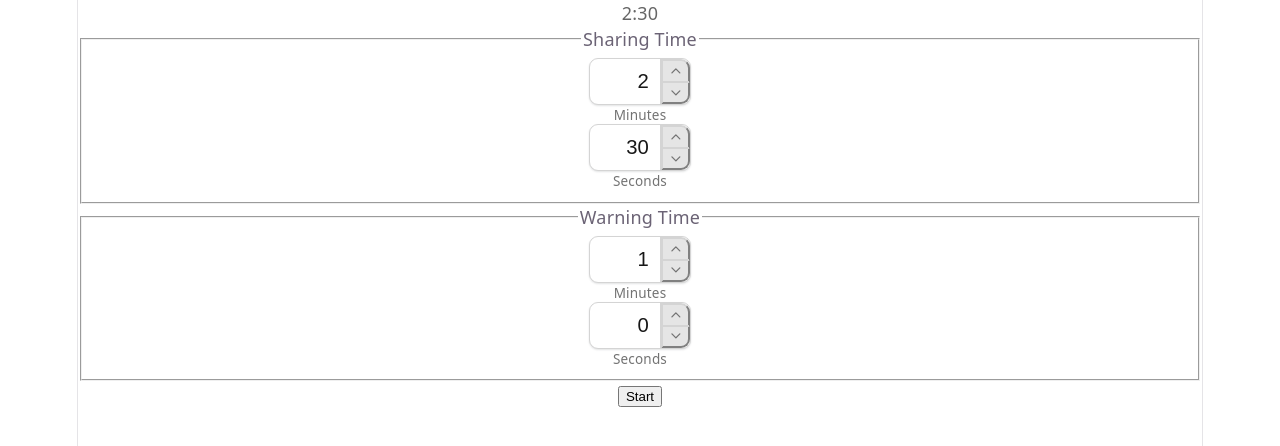
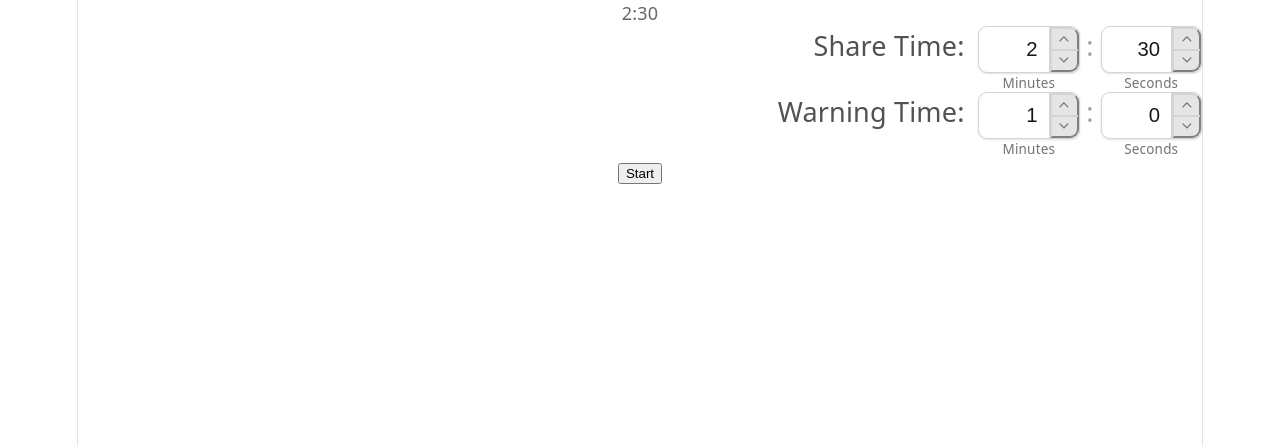
Before and after one commit to casewalker/timekeeper, a React (Vite) app: page / in a window 1280 px wide. Shown: the top 446 px of the page. Built offline with nearby package versions, Linux system fonts and the light colour scheme.

Commit message:
Setup styling for the TimerController

```diff
--- a/src/App.css
+++ b/src/App.css
@@ -36,16 +36,6 @@
   .phase-pulse {
     animation: none;
   }
-}
-
-/* A "click-shield" to catch clicks on top of disabled fieldset controls. */
-.timer-controller {
-  position: relative;
-}
-
-.timer-controller__click-shield {
-  position: absolute;
-  inset: 0;
 }
 
 .timer-value--editing {
--- a/src/App.tsx
+++ b/src/App.tsx
@@ -92,7 +92,7 @@ export default function App() {
       </div>
       <form onSubmit={handleStart}>
         <TimerController
-          label="Sharing Time"
+          label="Share Time"
           currentTotalSeconds={sharingSeconds}
           onUpdate={setSharingSeconds}
           maxTotalSeconds={59999} // 999 minutes, 59 seconds
@@ -104,9 +104,7 @@ export default function App() {
           onUpdate={setWarningSeconds}
           maxTotalSeconds={59999} // 999 minutes, 59 seconds
           disabled={!isEditing}
-          error={
-            warningExceedsSharing ? "Warning Time can't be longer than Sharing Time" : undefined
-          }
+          error={warningExceedsSharing ? "Warning Time can't be longer than Share Time" : undefined}
         />
         {isEditing ? (
           <button type="submit" disabled={sharingSeconds === 0}>
--- a/src/components/TimerController.tsx
+++ b/src/components/TimerController.tsx
@@ -1,5 +1,5 @@
+import { useId } from "react";
 import type { StepDirection } from "@/components/NumberField";
-import { useId } from "react";
 import NumberField from "@/components/NumberField";
 
 export interface TimerControllerProps {
@@ -60,11 +60,25 @@ export default function TimerController({
 
   return (
     <fieldset
-      className="timer-controller"
+      className="relative m-0 min-w-0 border-0 p-0"
       disabled={disabled}
       aria-describedby={error ? errorId : undefined}
     >
-      <legend>{label}</legend>
+      {/* The real legend names the group, but the visible title is a plain span to be styled */}
+      <legend className="sr-only">{label}</legend>
+      <div className="flex items-baseline justify-end gap-3">
+        <span
+          aria-hidden="true"
+          className={`text-2xl font-medium ${
+            disabled
+              ? "text-neutral-400 dark:text-neutral-600"
+              : "text-neutral-600 dark:text-neutral-300"
+          }`}
+        >
+          {label}:
+        </span>
+        <div className="flex flex-col items-start gap-1">
+          <div className="flex items-baseline gap-1.5">
             <NumberField
               label="Minutes"
               value={minutes}
@@ -72,6 +86,9 @@ export default function TimerController({
               onStep={stepMinutes}
               disabled={disabled}
             />
+            <span aria-hidden="true" className="text-2xl text-neutral-400 dark:text-neutral-500">
+              :
+            </span>
             <NumberField
               label="Seconds"
               value={seconds}
@@ -79,13 +96,20 @@ export default function TimerController({
               onStep={stepSeconds}
               disabled={disabled}
             />
+          </div>
           {error && (
-        <p id={errorId} role="alert" className="timer-controller__error">
+            <p
+              id={errorId}
+              role="alert"
+              className="max-w-56 text-xs text-red-600 dark:text-red-400"
+            >
               {error}
             </p>
           )}
-      {/* Disabled controls swallow clicks, this shield lets them reach the document dismiss handler */}
-      {disabled && <div className="timer-controller__click-shield" aria-hidden="true" />}
+        </div>
+      </div>
+      {/* Disabled controls swallow clicks, this shield lets them reach the 'document dismiss' handler */}
+      {disabled && <div className="absolute inset-0" aria-hidden="true" />}
     </fieldset>
   );
 }
```
Also changed, not shown: 1 other file (tests, documents, lock files or other folders). Lines whose indentation alone changed are shown as unchanged.
